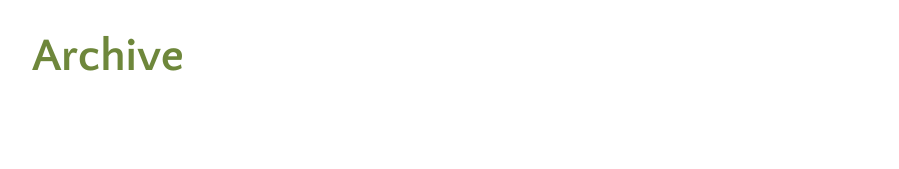
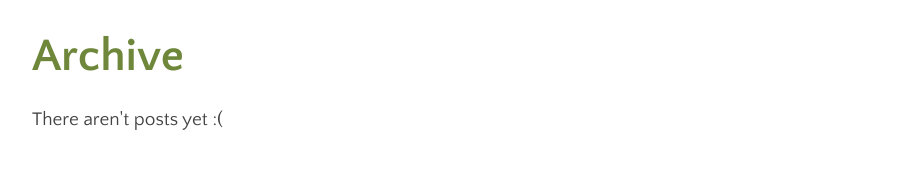
Before and after one commit to jaimegildesagredo/jaimegildesagredo.github.com, a Jekyll site: the page built from index.html, in a window 1280 px wide. Shown: the part 142-311 px from the top of the page, without its empty margins (38-937 px from the left). Built offline with Jekyll 4.4.1, drawn with Linux system fonts in a browser that asks for light colours.

Commit message:
Display a short message when there aren't posts yet

```diff
--- a/index.html
+++ b/index.html
@@ -7,6 +7,9 @@ title: "Archive"
   <h1>Archive</h1>
 
   <ul>
+  {% if site.posts == empty %}
+    <p>There aren't posts yet :(</p>
+  {% else %}
     {% for post in site.posts %}
     <li>
       <a href="{{ post.url }}" title="{{ post.title }}">{{ post.title }}</a>
@@ -17,5 +20,6 @@ title: "Archive"
       </span>
     </li>
     {% endfor %}
+  {% endif %}
   </ul>
 </section>
```
